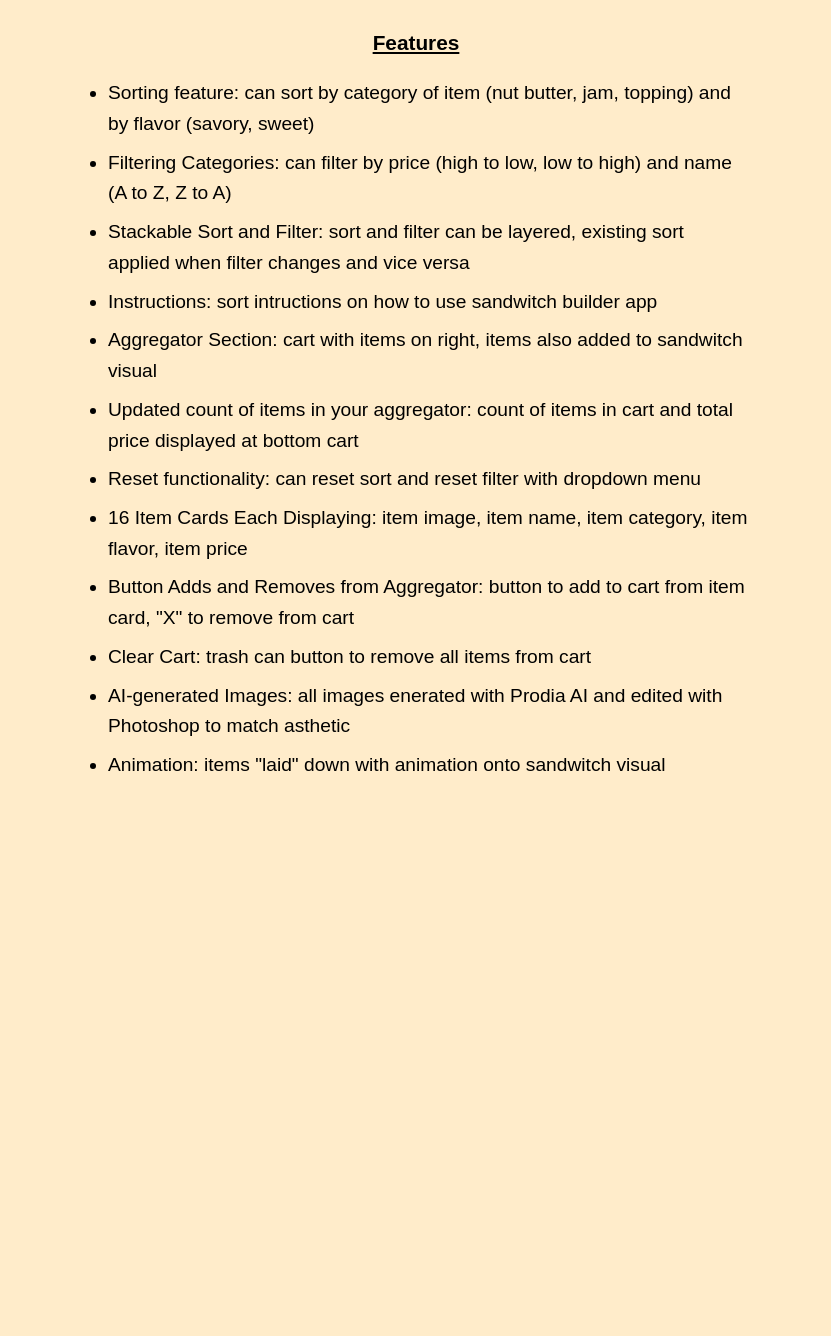
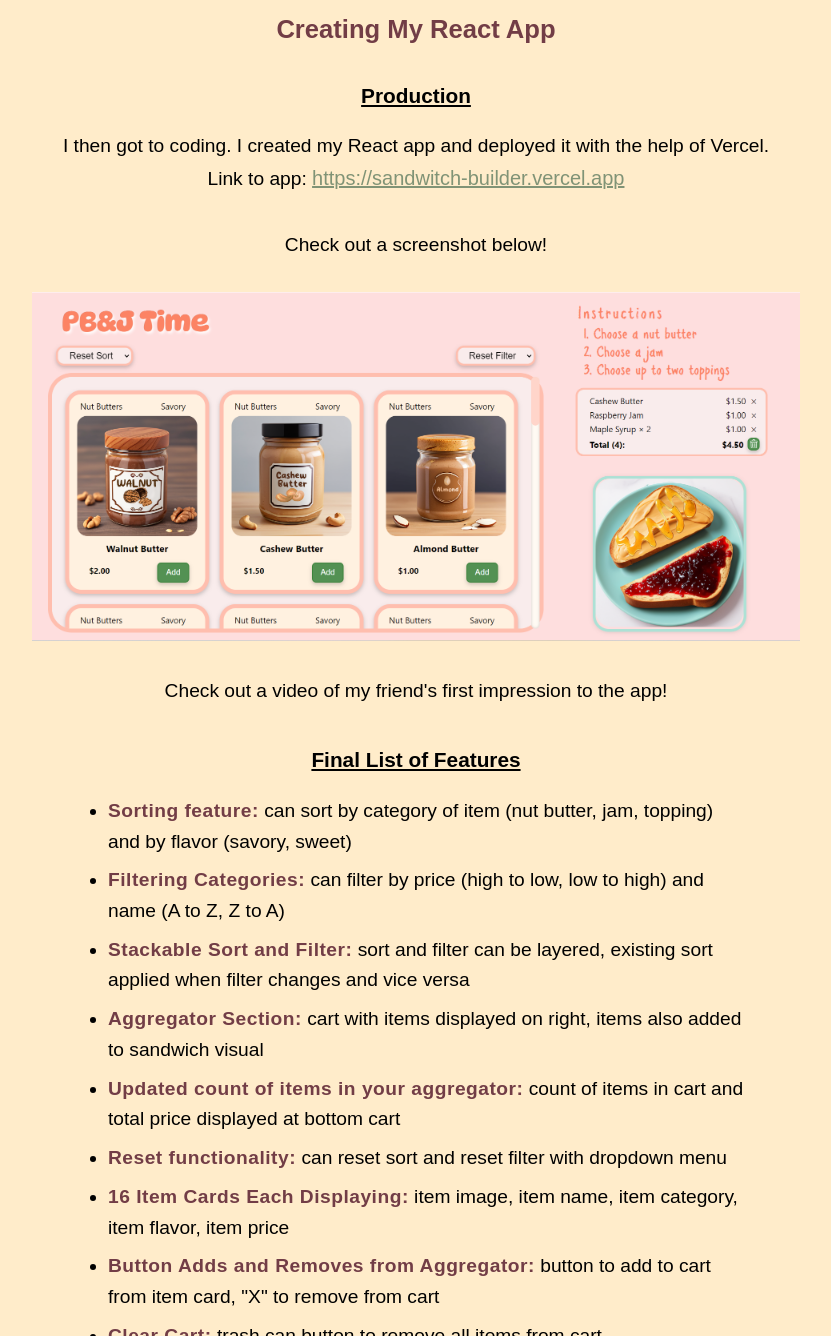
Before and after one commit to prlakshm/deployment, a website built with Parcel: page index.html in a window 1280 px wide. Shown: the part 3440-4776 px from the top of the page, without its empty margins (224-1055 px from the left). Before the commit the page ends 4299 px from the top, so only its background shows below. Built offline with nearby package versions, Linux system fonts and the light colour scheme; a web font is replaced by a local one.

Commit message:
Feat: add all can to handin writeup
only thing left is video of Evelyn navigating page

```diff
--- a/index.html
+++ b/index.html
@@ -144,41 +144,94 @@
           </li>
         </ul>
 
-        <h2>Creating My Own React App</h2>
+        <h2>Designing My Own React App</h2>
         <h3>Theme</h3>
         <p>
-          I decided to create a sandwitch builder app called PB&J Time
-          that allows you to build gourmet peanut butter and jelly sandwitches.
-          The aggregator function would be adding to the cart/adding to the
+          I decided to create a sandwitch builder app called PB&J Time that
+          allows you to build gourmet peanut butter and jelly sandwitches. The
+          aggregator function would be adding to the cart/adding to the
           sandwitch. I want the sandwitch to "build" on the screen and include
           sort/filtering funcitonality.
         </p>
         <h3>Visual Design</h3>
         <p>Initial sketch of web app:</p>
         <div class="sketch">
-        <img src="public/pbj-time.jpg" alt="Sketch of PB&J Time Web App" />
+          <img src="public/pbj-time.jpg" alt="Sketch of PB&J Time Web App" />
         </div>
-        <p>Instead of making a Figma mockup of my web app, I decided to base my webpage design off an existing
-          React app I've worked on: Blueno's Bakery!
+        <p>
+          Instead of making a Figma mockup of my web app, I decided to base my
+          webpage design off an existing React app I've worked on: Blueno's
+          Bakery!
         </p>
         <div class="screenshot">
-          <img src="public/blueno-bakery.png" alt="Sketch of PB&J Time Web App" />
-          </div>
-        <h3>Features</h3>
-        <ul>
-          <li>Sorting feature: can sort by category of item (nut butter, jam, topping) and by flavor (savory, sweet)</li>
-          <li>Filtering Categories: can filter by price (high to low, low to high) and name (A to Z, Z to A)</li>
-          <li>Stackable Sort and Filter: sort and filter can be layered, existing sort applied when filter changes and vice versa</li>
-          <li>Instructions: sort intructions on how to use sandwitch builder app</li>
-          <li>Aggregator Section: cart with items on right, items also added to sandwitch visual</li>
-          <li>Updated count of items in your aggregator: count of items in cart and total price displayed at bottom cart</li>
-          <li>Reset functionality: can reset sort and reset filter with dropdown menu </li>
-          <li>16 Item Cards Each Displaying: item image, item name, item category, item flavor, item price</li>
-          <li>Button Adds and Removes from Aggregator: button to add to cart from item card, "X" to remove from cart</li>
-          <li>Clear Cart: trash can button to remove all items from cart</li>
-          <li>AI-generated Images: all images  enerated with Prodia AI and edited with Photoshop to match asthetic</li>
-          <li>Animation: items "laid" down with animation onto sandwitch visual</li>
+          <img
+            src="public/blueno-bakery.png"
+            alt="Screenshot of Blueno's Bakery React App based visual design off of"
+          />
+        </div>
+
+        <h2>Creating My React App</h2>
+        <h3>Production</h3>
+        <p>
+          I then got to coding. I created my React app and deployed it with the
+          help of Vercel. <br />Link to app:
+          <a href="https://sandwitch-builder.vercel.app/"
+            >https://sandwitch-builder.vercel.app</a
+          >
+        </p>
+
+        <p>Check out a screenshot below!</p>
+        <div class="screenshot">
+          <img
+            src="public/app.png"
+            alt="Screenshot of PB&J Time React App in deployed form"
+          />
+        </div>
+        <p>Check out a video of my friend's first impression to the app!</p>
+
+        <h3>Final List of Features</h3>
+        <ul class="features">
+          <li>
+            <span class="color">Sorting feature:</span> can sort by category of item (nut butter, jam, topping) and by flavor (savory, sweet)
+          </li>
+          <li>
+            <span class="color">Filtering Categories:</span> can filter by price (high to low, low to high) and name (A to Z, Z to A)
+          </li>
+          <li>
+            <span class="color">Stackable Sort and Filter:</span> sort and filter can be layered, existing sort applied when filter changes and vice versa
+          </li>
+          <li>
+            <span class="color">Aggregator Section:</span> cart with items displayed on right, items also added to sandwich visual
+          </li>
+          <li>
+            <span class="color">Updated count of items in your aggregator:</span> count of items in cart and total price displayed at bottom cart
+          </li>
+          <li>
+            <span class="color">Reset functionality:</span> can reset sort and reset filter with dropdown menu
+          </li>
+          <li>
+            <span class="color">16 Item Cards Each Displaying:</span> item image, item name, item category, item flavor, item price
+          </li>
+          <li>
+            <span class="color">Button Adds and Removes from Aggregator:</span> button to add to cart from item card, "X" to remove from cart
+          </li>
+          <li>
+            <span class="color">Clear Cart:</span> trash can button to remove all items from cart
+          </li>
+          <li>
+            <span class="color">Responsive:</span> website responsive to desktop, tablet, and mobile phone devices
+          </li>
+          <li>
+            <span class="color">AI-generated Images:</span> all images generated with Prodia AI and edited with Photoshop to match aesthetic
+          </li>
+          <li>
+            <span class="color">Animation:</span> items "laid" down with animation onto sandwich visual
+          </li>
         </ul>
+
+        <h4>Now it's your turn. Navigate to <a href="https://sandwitch-builder.vercel.app/"
+          >https://sandwitch-builder.vercel.app</a
+        > and build your own gourmet peanut butter and jelly sandwitch! </h4>
         <br />
         <br />
       </main>
--- a/styles.css
+++ b/styles.css
@@ -49,6 +49,13 @@ h3 {
     font-size: 1.3rem;
     text-decoration: underline;
 }
+h4 {
+    margin-bottom: 0rem;
+    width: 60vw;
+    align-items: center;
+    text-align: center; /* Center align text */
+    font-size: 1.3rem;
+}
 p {
     margin-bottom: 1rem;
     width: 60vw;
@@ -76,6 +83,10 @@ ul {
     font-size: 1.2rem;
     flex-direction: column;
 }
+
+.features ul {
+    width: 60vw;
+}
 a {
     color: #809376;
     font-size: 1.25rem;
@@ -98,10 +109,10 @@ img {
     margin: 1rem auto;
 }
 .sketch {
-    width: 45vw;
+    width: 35vw;
 }
 .screenshot {
-    width: 50vw;
+    width: 60vw;
 }
 li {
     margin-bottom: 0.5rem;
```
Also changed, not shown: public/app.png (added).
